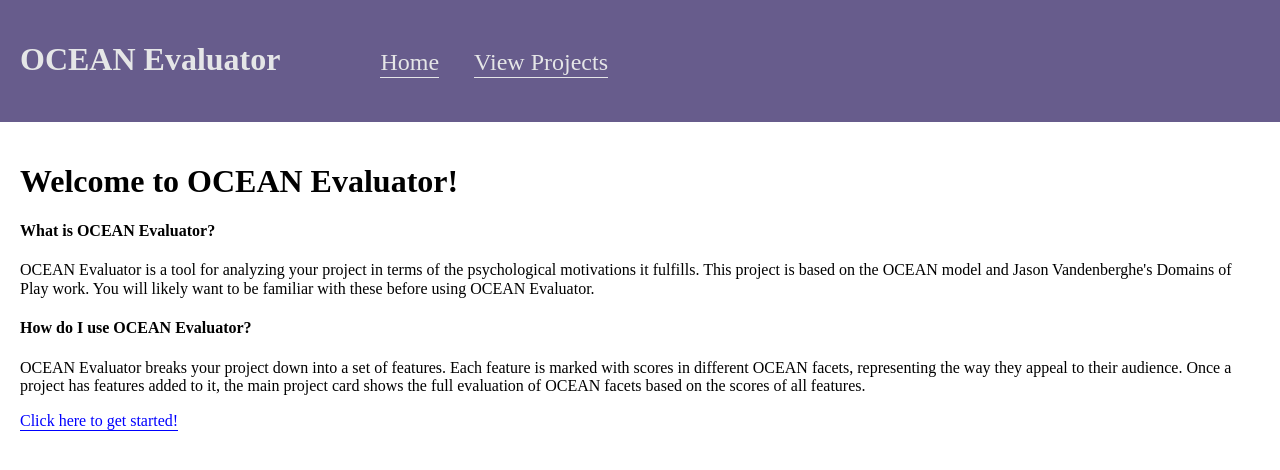
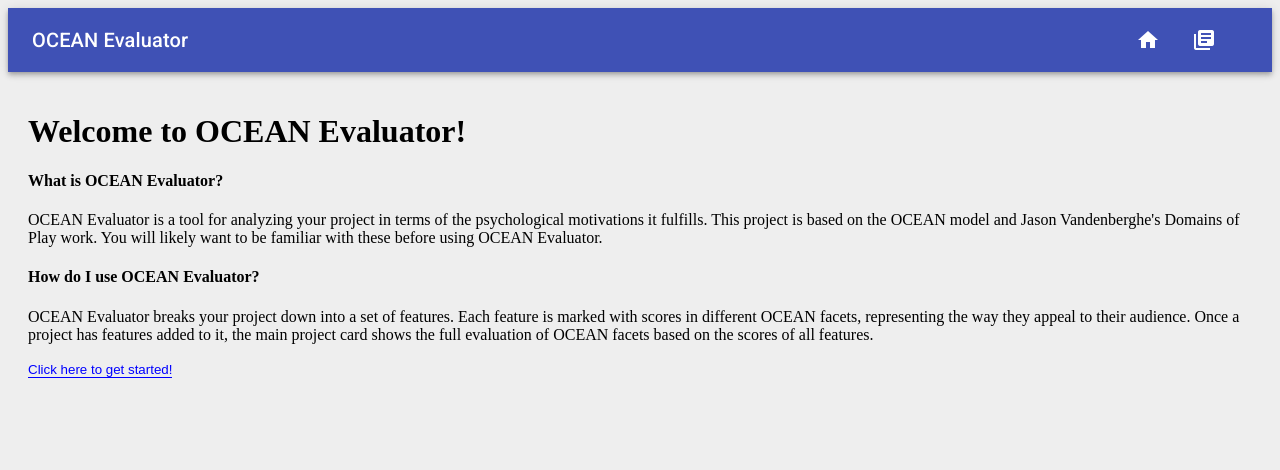
Before and after one commit to JusticeSquad/OceanEvaluator, a React (Create React App) app in the folder client/: page / in a window 1280 px wide. Shown: the top 470 px of the page. Built offline with nearby package versions, Linux system fonts and the light colour scheme.

Commit message:
Added material ui. Added basic sass file. Added simple material ui styling for header.

```diff
--- a/client/package.json
+++ b/client/package.json
@@ -3,6 +3,7 @@
   "version": "0.1.0",
   "private": true,
   "dependencies": {
+    "@material-ui/core": "^3.9.2",
     "axios": "^0.18.0",
     "react": "^16.7.0",
     "react-dom": "^16.7.0",
--- a/client/public/index.html
+++ b/client/public/index.html
@@ -9,7 +9,9 @@
 		/>
 		<meta name="theme-color" content="#000000" />
 		<link rel="manifest" href="%PUBLIC_URL%/manifest.json" />
-		<link rel="stylesheet" type="text/css" href="https://cdnjs.cloudflare.com/ajax/libs/normalize/8.0.1/normalize.min.css">
+		<link rel="stylesheet" type="text/css" href="style.css">
+		<link rel="stylesheet" href="https://fonts.googleapis.com/css?family=Roboto:300,400,500" />
+		<link rel="stylesheet" href="https://fonts.googleapis.com/icon?family=Material+Icons" />
 
 		<title>OCEAN Evaluator</title>
 	</head>
--- /dev/null
+++ b/client/public/style.css
@@ -0,0 +1,3 @@
+body {
+	background-color: #eeeeee;
+}
--- /dev/null
+++ b/client/public/styles.scss
@@ -0,0 +1,3 @@
+body {
+	background-color: #eeeeee;
+}
--- a/client/src/App.js
+++ b/client/src/App.js
@@ -1,5 +1,9 @@
 import React from 'react';
 import { connect } from 'react-redux';
+import {
+	createMuiTheme,
+	MuiThemeProvider
+} from '@material-ui/core/styles';
 import {
 	ACTION_TYPE_VIEW,
 	ACTION_VIEW,
@@ -12,6 +16,9 @@ import AddProjectCard from './components/AddProjectCard';
 import SelectedProjectCard from './components/SelectedProjectCard';
 import FeatureListCard from './components/FeatureListCard';
 import AddFeatureCard from './components/AddFeatureCard';
+import { styleData } from './data/styleData';
+
+const theme = createMuiTheme(styleData.muiTheme);
 
 const stylesMainContainer = {
 	padding: '20px'
@@ -48,13 +55,13 @@ class App extends React.Component {
 
 	render() {
 		return (
-			<div className="ocean-eval-main-container">
+			<MuiThemeProvider theme={theme}>
 				<Header />
 
 				<div style={stylesMainContainer}>
 					{this.props.viewList.map(this.renderView)}
 				</div>
-			</div>
+			</MuiThemeProvider>
 		);
 	}
 }
--- a/client/src/components/Header.js
+++ b/client/src/components/Header.js
@@ -1,5 +1,12 @@
 import React from 'react';
 import { connect } from 'react-redux';
+import { withStyles } from '@material-ui/core/styles';
+import AppBar from '@material-ui/core/AppBar';
+import Button from '@material-ui/core/Button';
+import Icon from '@material-ui/core/Icon';
+import IconButton from '@material-ui/core/IconButton';
+import Toolbar from '@material-ui/core/Toolbar';
+import Typography from '@material-ui/core/Typography';
 import {
 	ACTION_TYPE_VIEW,
 	actionViewChange
@@ -7,31 +14,17 @@ import {
 import { styleData } from '../data/styleData';
 
 
-const stylesHeaderMain = {
-	backgroundColor: styleData.colorPallette.mainBrand,
-	color: styleData.colorPallette.lightShade,
-
-	padding: '20px'
-};
-
-const stylesHeaderTitle = {
-	display: 'inline-block'
-};
-
-const stylesHeaderMenuContainer = {
-	display: 'inline-block',
-	fontSize: '1.5em',
-	marginLeft: '65px'
-};
-
-const stylesHeaderMenuListMain = {
-	listStyle: 'none',
-	padding: '0'
-};
-
-const stylesHeaderMenuListItem = {
-	display: 'inline-block',
-	marginLeft: '35px'
+const styles = {
+	root: {
+		flexGrow: 1
+	},
+	headerTitle: {
+		flexGrow: 1
+	},
+	menuButton: {
+		marginLeft: -12,
+		marginRight: 20
+	}
 };
 
 class Header extends React.Component {
@@ -51,33 +44,28 @@ class Header extends React.Component {
 	}
 
 	render() {
+		const { classes } = this.props;
+
 		return (
-			<div className='ocean-eval-header' style={stylesHeaderMain}>
-				<h1 style={stylesHeaderTitle}>OCEAN Evaluator</h1>
-
-				<div style={stylesHeaderMenuContainer}>
-					<ul style={stylesHeaderMenuListMain}>
-						<li style={stylesHeaderMenuListItem}>
-							<input type='button'
-								value='Home'
-								style={Object.assign(
-									{},
-									styleData.buttonToLink,
-									{color: styleData.colorPallette.lightShade})}
-								onClick={this.handleLinkHome} />
-						</li>
-						<li style={stylesHeaderMenuListItem}>
-							<input type='button'
-								value='View Projects'
-								style={Object.assign(
-									{},
-									styleData.buttonToLink,
-									{color: styleData.colorPallette.lightShade})}
-								onClick={this.handleLinkProjectList} />
-						</li>
-					</ul>
-				</div>
-			</div>
+			<AppBar position='static' className={classes.root}>
+				<Toolbar>
+					<Typography variant='h6'
+						color='inherit'
+						className={classes.headerTitle}>
+						OCEAN Evaluator
+					</Typography>
+					<IconButton color='inherit'
+						className={classes.menuButton}
+						onClick={this.handleLinkHome}>
+						<Icon>home</Icon>
+					</IconButton>
+					<IconButton color='inherit'
+						className={classes.menuButton}
+						onClick={this.handleLinkProjectList}>
+						<Icon>library_books</Icon>
+					</IconButton>
+				</Toolbar>
+			</AppBar>
 		);
 	}
 }
@@ -86,4 +74,4 @@ const mapStateToProps = state => ({
 	...state
 });
 
-export default connect(mapStateToProps)(Header);
+export default withStyles(styles)(connect(mapStateToProps)(Header));
--- a/client/src/data/styleData.js
+++ b/client/src/data/styleData.js
@@ -1,4 +1,15 @@
+import red from '@material-ui/core/colors/red';
+import indigo from '@material-ui/core/colors/indigo';
+
+
 export const styleData = {
+	muiTheme: {
+		palette: {
+			primary: indigo,
+			secondary: red
+		}
+	},
+
 	'colorPallette': {
 		'lightShade': '#e5e6e7',
 		'lightAccent': '#a2a8d7',
```
Also changed, not shown: 1 other file (tests, documents, lock files or other folders).
